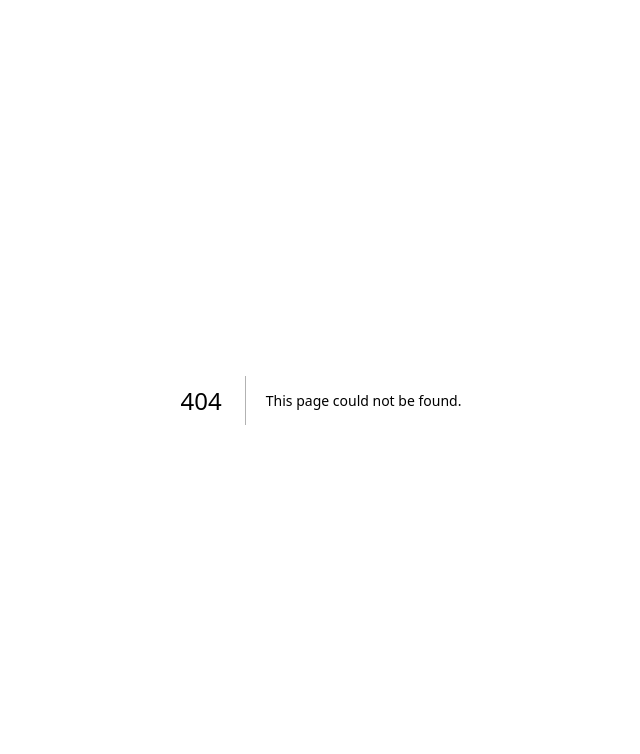
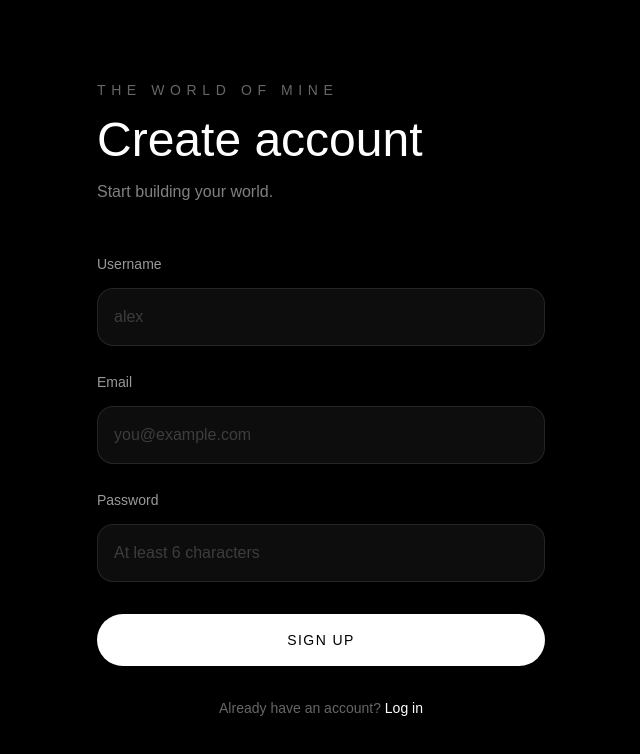
Before and after one commit to alexxxxero-commits/travel-world, a Next.js app: page /signup in a window 1280 px wide. Before the commit this address had no page. Shown: the top 754 px of the page, without its empty margins (319-959 px from the left). Built offline with nearby package versions, Linux system fonts and the light colour scheme; no server answers.

Commit message:
add user signup profiles

```diff
--- /dev/null
+++ b/app/signup/page.tsx
@@ -0,0 +1,211 @@
+"use client";
+
+import { useState } from "react";
+import { useRouter } from "next/navigation";
+import { supabase } from "@/lib/supabase";
+
+export default function SignUp() {
+  const router = useRouter();
+
+  const [username, setUsername] = useState("");
+  const [email, setEmail] = useState("");
+  const [password, setPassword] = useState("");
+
+  const [loading, setLoading] = useState(false);
+  const [message, setMessage] = useState("");
+
+  async function handleSignUp() {
+    if (!username.trim() || !email.trim() || !password) {
+      setMessage("Please fill in everything.");
+      return;
+    }
+
+    if (username.trim().length < 3) {
+      setMessage("Username must be at least 3 characters.");
+      return;
+    }
+
+    if (password.length < 6) {
+      setMessage("Password must be at least 6 characters.");
+      return;
+    }
+
+    setLoading(true);
+    setMessage("");
+
+    try {
+      // ==========================================
+      // CREATE AUTH USER
+      // ==========================================
+
+      const {
+        data: authData,
+        error: authError,
+      } = await supabase.auth.signUp({
+        email: email.trim(),
+        password,
+
+        // Save username inside Auth metadata.
+        // The database trigger will use this
+        // to automatically create the profile.
+        options: {
+          data: {
+            username: username.trim(),
+          },
+        },
+      });
+
+      if (authError) {
+        console.error("SIGN UP ERROR:", authError);
+
+        setMessage(authError.message);
+        setLoading(false);
+        return;
+      }
+
+      if (!authData.user) {
+        setMessage("Could not create account.");
+        setLoading(false);
+        return;
+      }
+
+      // ==========================================
+      // SUCCESS
+      // ==========================================
+
+      console.log("USER CREATED:", authData.user);
+
+      setMessage(
+        authData.session
+          ? "Account created ✨"
+          : "Account created ✨ Please check your email to confirm."
+      );
+
+      setTimeout(() => {
+        router.push("/");
+      }, 1500);
+    } catch (error) {
+      console.error("UNEXPECTED SIGN UP ERROR:", error);
+
+      setMessage(
+        "Something went wrong. Please try again."
+      );
+
+      setLoading(false);
+    }
+  }
+
+  return (
+    <main className="min-h-screen bg-black px-6 py-20 text-white">
+      <div className="mx-auto max-w-md">
+
+        {/* Header */}
+
+        <p className="text-sm uppercase tracking-[0.4em] text-white/40">
+          The World Of Mine
+        </p>
+
+        <h1 className="mt-4 text-5xl font-light">
+          Create account
+        </h1>
+
+        <p className="mt-4 text-white/50">
+          Start building your world.
+        </p>
+
+        {/* Username */}
+
+        <div className="mt-12">
+          <label className="text-sm text-white/60">
+            Username
+          </label>
+
+          <input
+            value={username}
+            onChange={(e) =>
+              setUsername(e.target.value)
+            }
+            placeholder="alex"
+            autoComplete="username"
+            className="mt-3 w-full rounded-2xl border border-white/10 bg-white/5 px-4 py-4 text-white outline-none placeholder:text-white/20 focus:border-white/30"
+          />
+        </div>
+
+        {/* Email */}
+
+        <div className="mt-6">
+          <label className="text-sm text-white/60">
+            Email
+          </label>
+
+          <input
+            type="email"
+            value={email}
+            onChange={(e) =>
+              setEmail(e.target.value)
+            }
+            placeholder="you@example.com"
+            autoComplete="email"
+            className="mt-3 w-full rounded-2xl border border-white/10 bg-white/5 px-4 py-4 text-white outline-none placeholder:text-white/20 focus:border-white/30"
+          />
+        </div>
+
+        {/* Password */}
+
+        <div className="mt-6">
+          <label className="text-sm text-white/60">
+            Password
+          </label>
+
+          <input
+            type="password"
+            value={password}
+            onChange={(e) =>
+              setPassword(e.target.value)
+            }
+            placeholder="At least 6 characters"
+            autoComplete="new-password"
+            className="mt-3 w-full rounded-2xl border border-white/10 bg-white/5 px-4 py-4 text-white outline-none placeholder:text-white/20 focus:border-white/30"
+          />
+        </div>
+
+        {/* Sign Up */}
+
+        <button
+          type="button"
+          onClick={handleSignUp}
+          disabled={loading}
+          className="mt-8 w-full rounded-full bg-white px-6 py-4 text-sm uppercase tracking-widest text-black transition hover:bg-white/80 disabled:opacity-50"
+        >
+          {loading
+            ? "Creating account..."
+            : "Sign Up"}
+        </button>
+
+        {/* Message */}
+
+        {message && (
+          <p className="mt-6 text-center text-sm text-white/60">
+            {message}
+          </p>
+        )}
+
+        {/* Login */}
+
+        <p className="mt-8 text-center text-sm text-white/40">
+          Already have an account?{" "}
+
+          <button
+            type="button"
+            onClick={() =>
+              router.push("/login")
+            }
+            className="text-white transition hover:text-white/70"
+          >
+            Log in
+          </button>
+        </p>
+      </div>
+    </main>
+  );
+}
```
